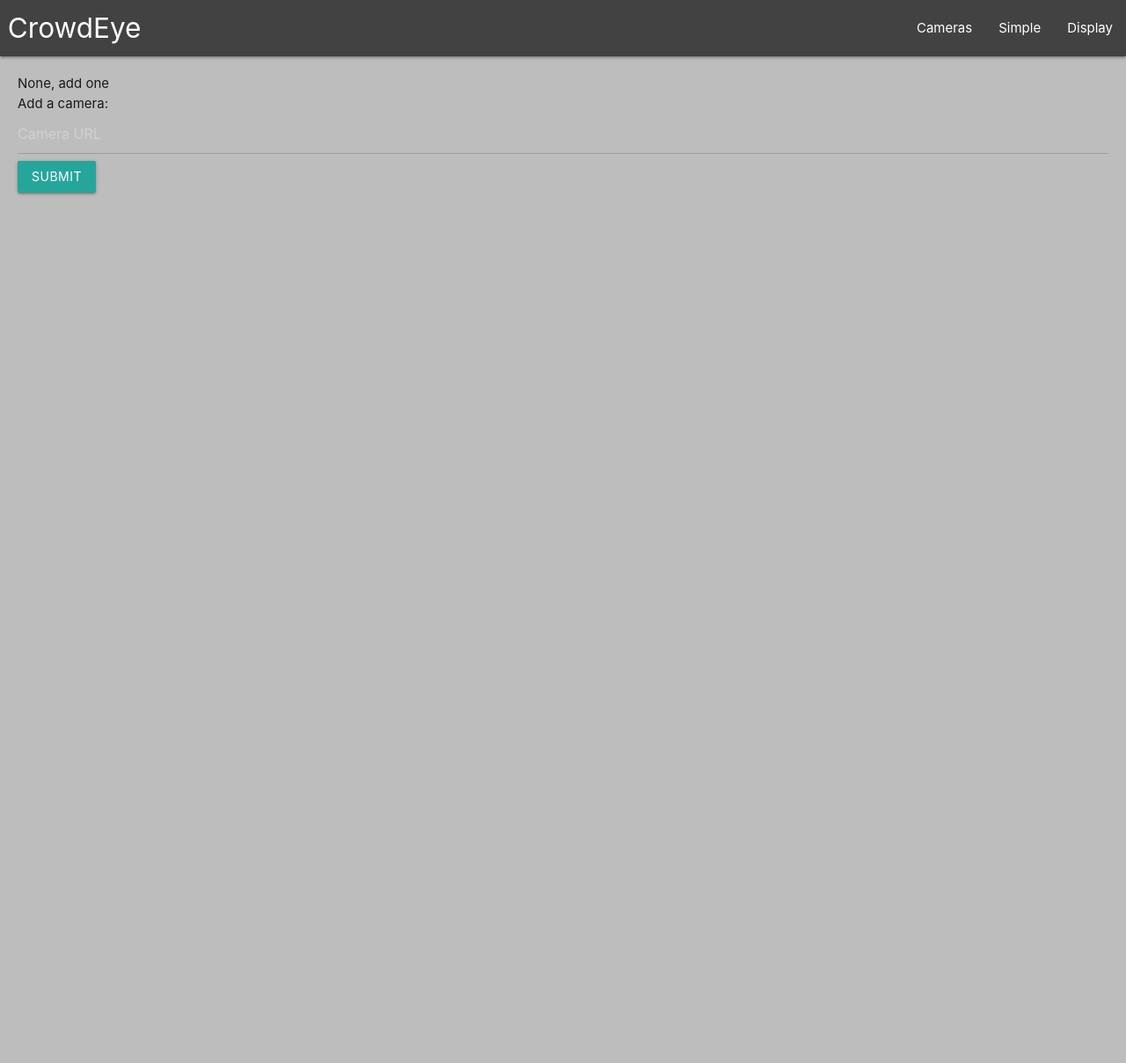
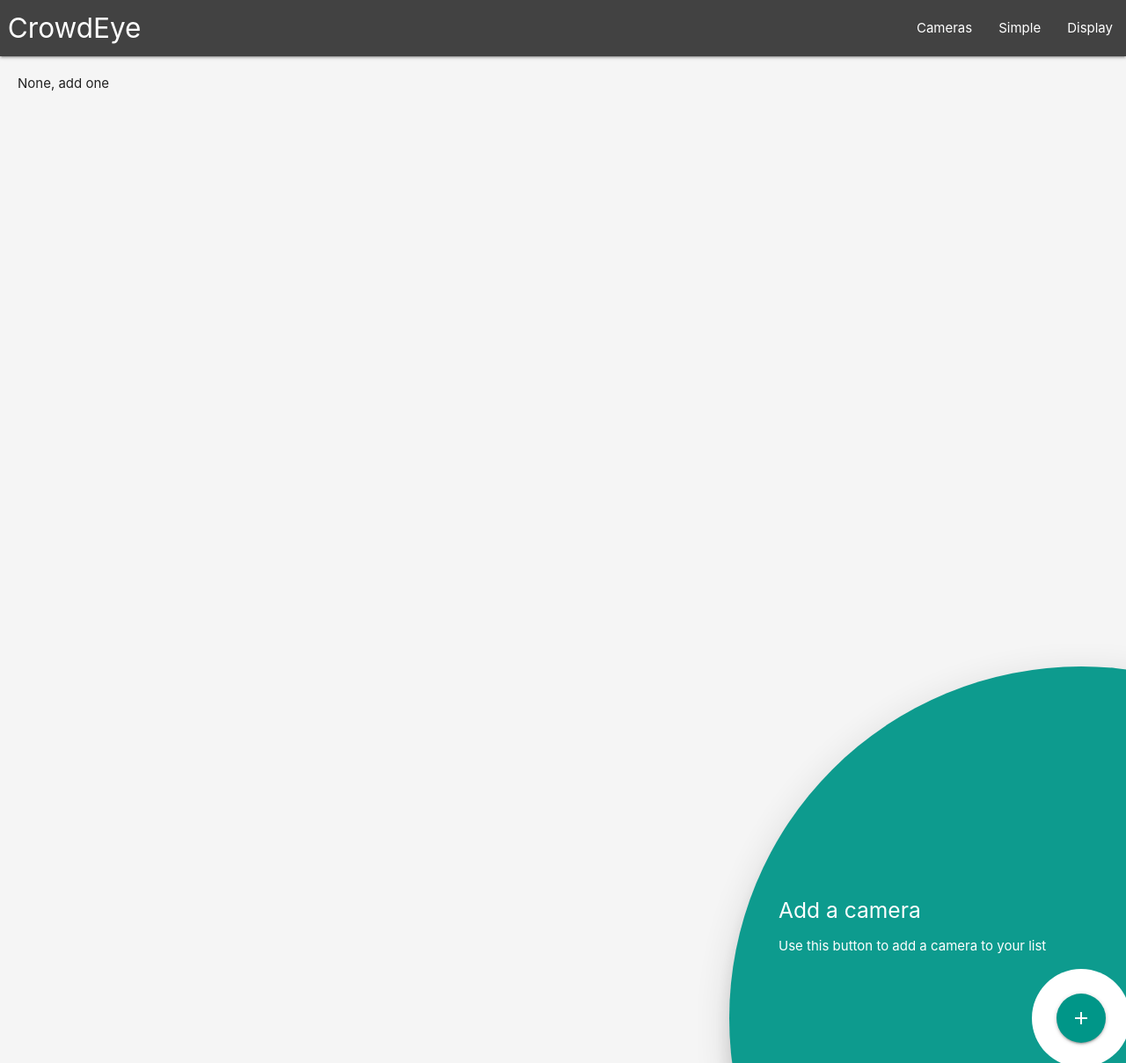
Before and after one commit to CrowdEye/crowdeye-core, a Django app: page /cameras/ in a window 1280 px wide. Shown: the whole page at 88% size. Run offline with Django 3.2, Linux system fonts and the light colour scheme; data that the repository does not hold is empty; parts of the project's set-up code (start-up, migrations or seed data) failed here and were passed over; some libraries are stand-ins or nearby versions.

Commit message:
Add camera FAB +  feature discovery

```diff
--- a/frontend/crowdeye/templates/crowdeye/base.html
+++ b/frontend/crowdeye/templates/crowdeye/base.html
@@ -16,9 +16,12 @@
     <!-- Compiled and minified JavaScript -->
     <script src="https://cdnjs.cloudflare.com/ajax/libs/materialize/1.0.0/js/materialize.min.js"></script>
 
+    <script src="https://code.jquery.com/jquery-3.5.1.slim.min.js" integrity="sha384-DfXdz2htPH0lsSSs5nCTpuj/zy4C+OGpamoFVy38MVBnE+IbbVYUew+OrCXaRkfj" crossorigin="anonymous"></script>
+    <script src="https://cdn.jsdelivr.net/npm/popper.js@1.16.1/dist/umd/popper.min.js" integrity="sha384-9/reFTGAW83EW2RDu2S0VKaIzap3H66lZH81PoYlFhbGU+6BZp6G7niu735Sk7lN" crossorigin="anonymous"></script>
+    <script src="https://stackpath.bootstrapcdn.com/bootstrap/4.5.2/js/bootstrap.min.js" integrity="sha384-B4gt1jrGC7Jh4AgTPSdUtOBvfO8shuf57BaghqFfPlYxofvL8/KUEfYiJOMMV+rV" crossorigin="anonymous"></script>
 
 </head>
-<body class="grey lighten-1">
+<body class="grey lighten-4">
 
     <nav>
         <div class="nav-wrapper grey darken-3">
@@ -45,9 +48,6 @@
     {% block body %}
     {% endblock %}
 
-    <script src="https://code.jquery.com/jquery-3.5.1.slim.min.js" integrity="sha384-DfXdz2htPH0lsSSs5nCTpuj/zy4C+OGpamoFVy38MVBnE+IbbVYUew+OrCXaRkfj" crossorigin="anonymous"></script>
-    <script src="https://cdn.jsdelivr.net/npm/popper.js@1.16.1/dist/umd/popper.min.js" integrity="sha384-9/reFTGAW83EW2RDu2S0VKaIzap3H66lZH81PoYlFhbGU+6BZp6G7niu735Sk7lN" crossorigin="anonymous"></script>
-    <script src="https://stackpath.bootstrapcdn.com/bootstrap/4.5.2/js/bootstrap.min.js" integrity="sha384-B4gt1jrGC7Jh4AgTPSdUtOBvfO8shuf57BaghqFfPlYxofvL8/KUEfYiJOMMV+rV" crossorigin="anonymous"></script>
 
     {% block extrajs %}
     {% endblock %}
--- a/frontend/crowdeye/templates/crowdeye/cameras.html
+++ b/frontend/crowdeye/templates/crowdeye/cameras.html
@@ -141,8 +141,27 @@
 
 
     <br />
-    Add a camera:
-    <form method="POST">
+
+</div>
+
+<div class="fixed-action-btn" id="add-btn">
+    <a id="menu" class="waves-effect  teal btn-large btn btn-floating modal-trigger" href="#modal1">
+        <i class="material-icons">add</i>
+    </a>
+</div>
+
+
+<div class="tap-target teal white-text" data-target="menu">
+    <div class="tap-target-content">
+      <h5>Add a camera</h5>
+      <p>Use this button to add a camera to your list</p>
+    </div>
+  </div>
+
+<div id="modal1" class="modal">
+    <div class="modal-content">
+      <h4>Add a camera</h4>
+      <form method="POST">
         {% csrf_token %}
         <div class="input-group mb-3">
             <input type="text" class="form-control" placeholder="Camera URL" name="url" id="url-field" required>
@@ -151,6 +170,37 @@
         <button type="submit" class="btn btn-primary">Submit</button>
     </form>
 
+    </div>
+    <div class="modal-footer">
+      <a href="#!" class="modal-close waves-effect btn-flat">Cancel</a>
+    </div>
+  </div>
 
-</div>
+
+<script>
+
+
+    document.addEventListener('DOMContentLoaded', function() {
+        var elems = document.querySelectorAll('.modal');
+        var instances = M.Modal.init(elems, {});
+
+        var elems = document.querySelectorAll('.tap-target');
+        var instances = M.TapTarget.init(elems, {});
+
+        console.log(instances)
+        instances[0].open();
+
+
+
+    });
+
+
+
+
+</script>
 {% endblock %}
+
+
+{% block extracss %}
+<link href="https://fonts.googleapis.com/icon?family=Material+Icons" rel="stylesheet">
+{% endblock %}
```
